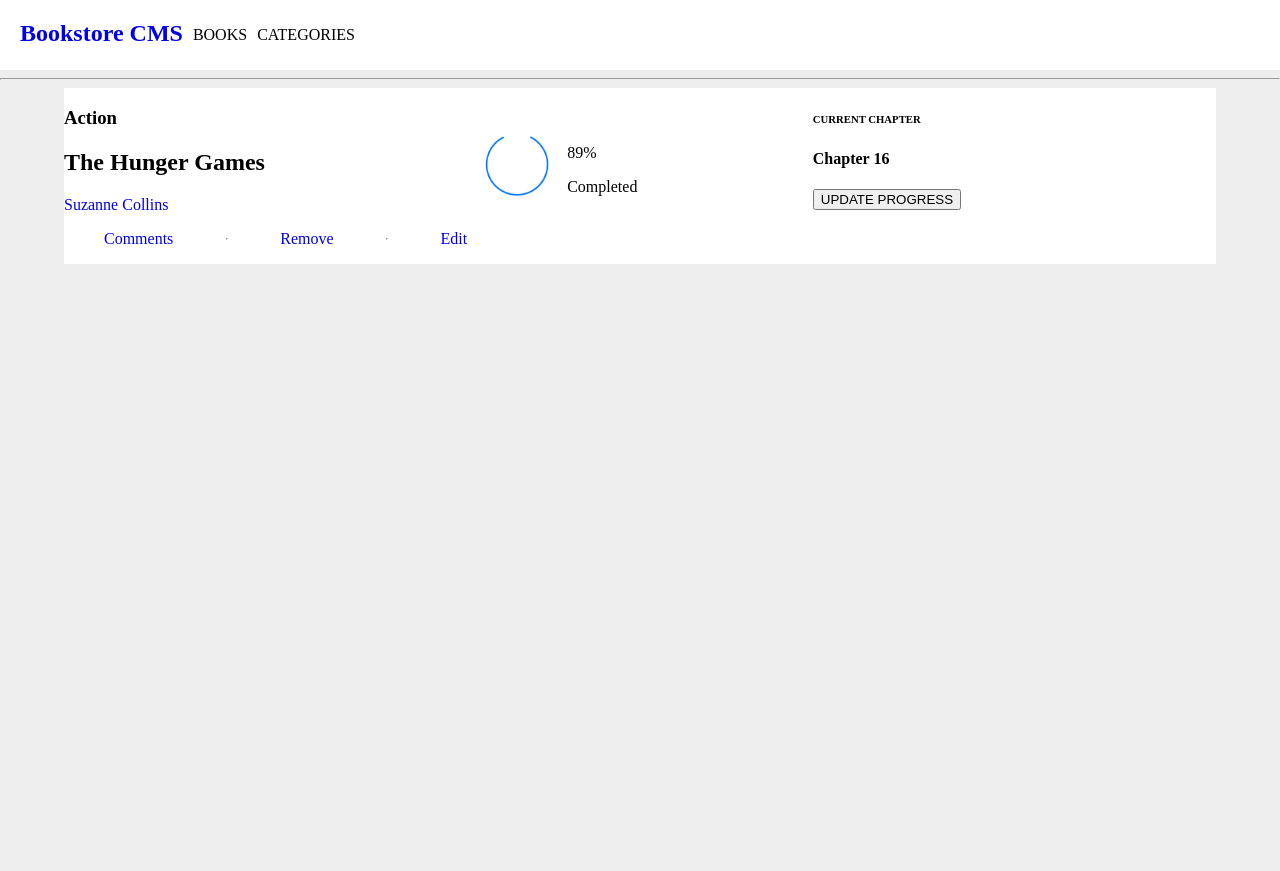
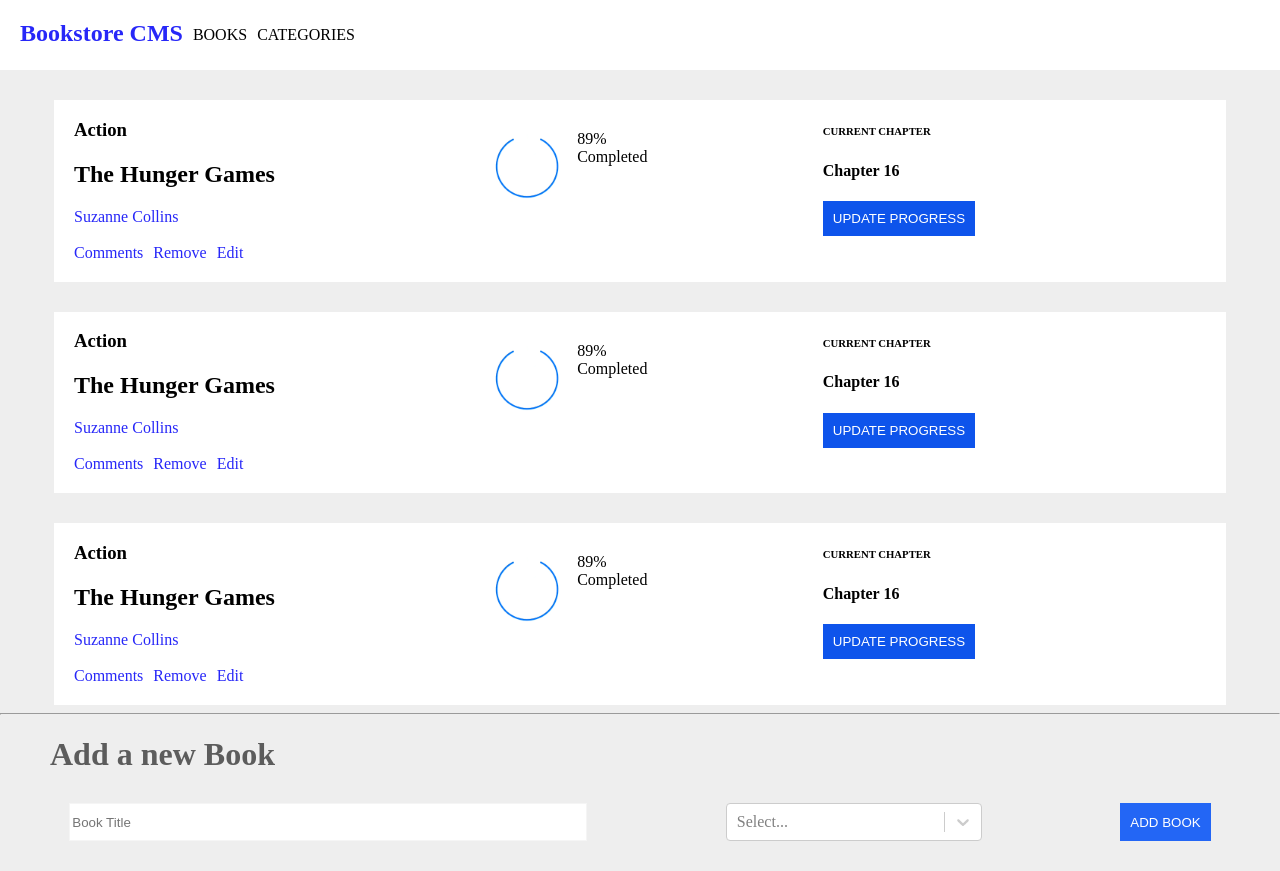
Before and after one commit to Ntwali-Josue/Booksstore, a React (Create React App) app: page / in a window 1280 px wide. Before the commit the page ends 800 px from the top, so only its background shows below. Built offline with nearby package versions, Linux system fonts and the light colour scheme.

Commit message:
Add styles for the input form

```diff
--- a/src/components/App.css
+++ b/src/components/App.css
@@ -31,10 +31,16 @@ ul {
 
 a {
   text-decoration: none;
+  color: #2727f8;
 }
 
-.book-action {
-  display: flex;
+.bookItem {
+  margin-top: 30px;
+}
+
+
+.book-action a {
+  padding-right: 10px;
 }
 
 .book-card {
@@ -43,12 +49,44 @@ a {
   width: 90%;
   grid-template-columns: 35% 30% 35%;
   background-color: #fff;
-
+  padding-left: 20px;
+  padding-bottom: 20px;
 }
 
 .progress {
   display: grid;
   width: 200px;
   grid-template-columns: 50% 50%;
-  margin-top: 40px;
+  margin-top: 30px;
 }
+
+button {
+  color: #fff;
+  background-color: #0e54eb;
+  padding: 10px;
+  border: none;
+  cursor: pointer;
+}
+
+.form-group {
+  display: flex;
+  justify-content: space-around;
+  margin: 30px 0;
+}
+
+.form-control {
+  width: 40%;
+  border: 1px solid #f5f5f5;
+}
+
+.select {
+  width: 20%;
+}
+
+.add-book {
+  color: #fff;
+  background-color: #2366f5;
+  padding: 10px;
+  border: none;
+  cursor: pointer;
+}
--- a/src/components/App.js
+++ b/src/components/App.js
@@ -1,13 +1,14 @@
 import Navbar from './Navbar';
-import Books from './Books';
+import BookList from './BookLists';
+import InputBook from './InputBook';
 import './App.css';
 
 const App = () => {
   return (
     <div className="App">
       <Navbar />
-      <hr />
-      <Books />
+      <BookList />
+      <InputBook />
     </div>
   );
 }
--- a/src/components/Books.js
+++ /dev/null
@@ -1,35 +0,0 @@
-import React from "react";
-import image from "../images/progress.png";
-
-const Books = () => {
-  return (
-    <div>
-      <div className="book-card ">
-        <div>
-        <h3>Action</h3>
-        <h2>The Hunger Games</h2>
-        <a href="#">Suzanne Collins</a>
-        <ul className="book-action">
-          <li><a href="#">Comments</a></li> <hr />
-          <li><a href="#">Remove</a></li> <hr />
-          <li><a href="#">Edit</a></li>
-        </ul>
-        </div>
-        <div className="progress">
-          <img src={image} width="100px" alt="" />
-          <span>
-          <p>89%</p>
-          <p>Completed</p>
-          </span>
-        </div>
-        <div>
-          <h6>CURRENT CHAPTER</h6>
-          <h4>Chapter 16</h4>
-          <button>UPDATE PROGRESS</button>
-        </div>
-      </div>
-    </div>
-  );
-};
-
-export default Books;
```
